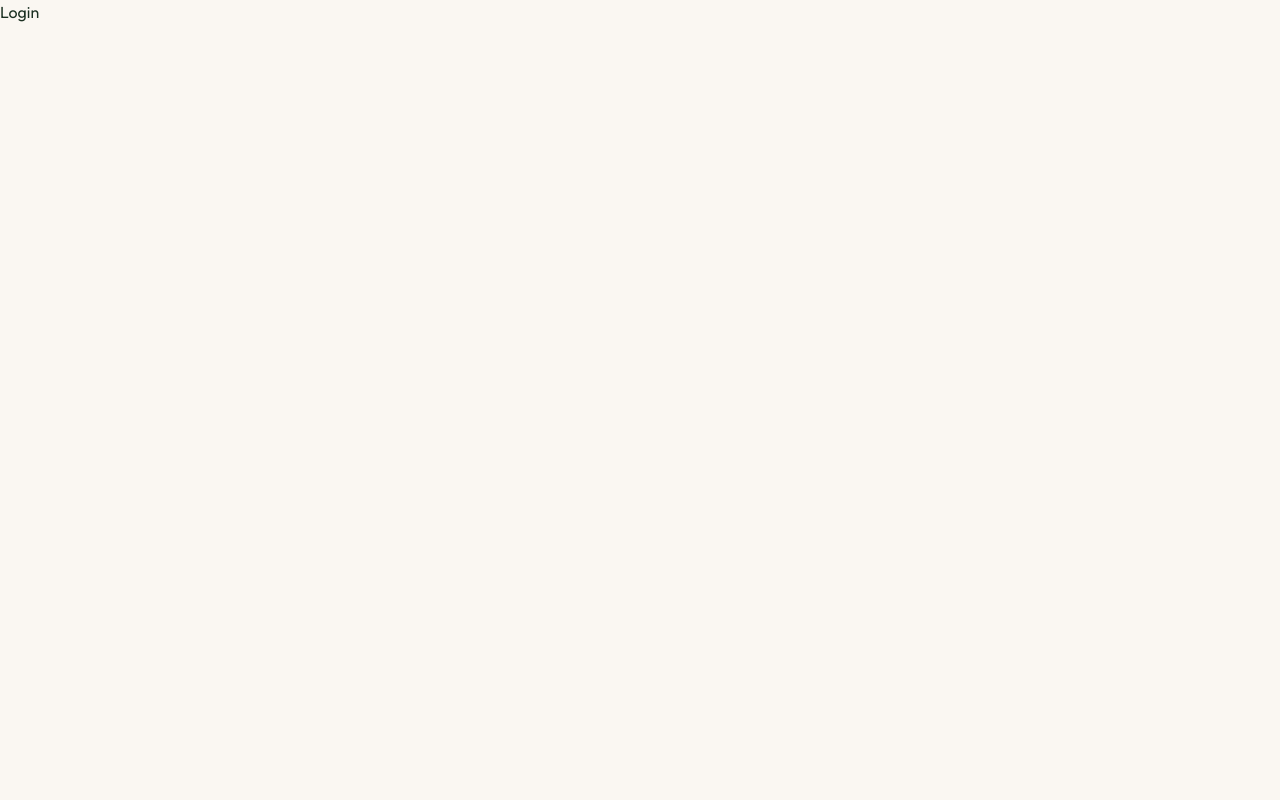
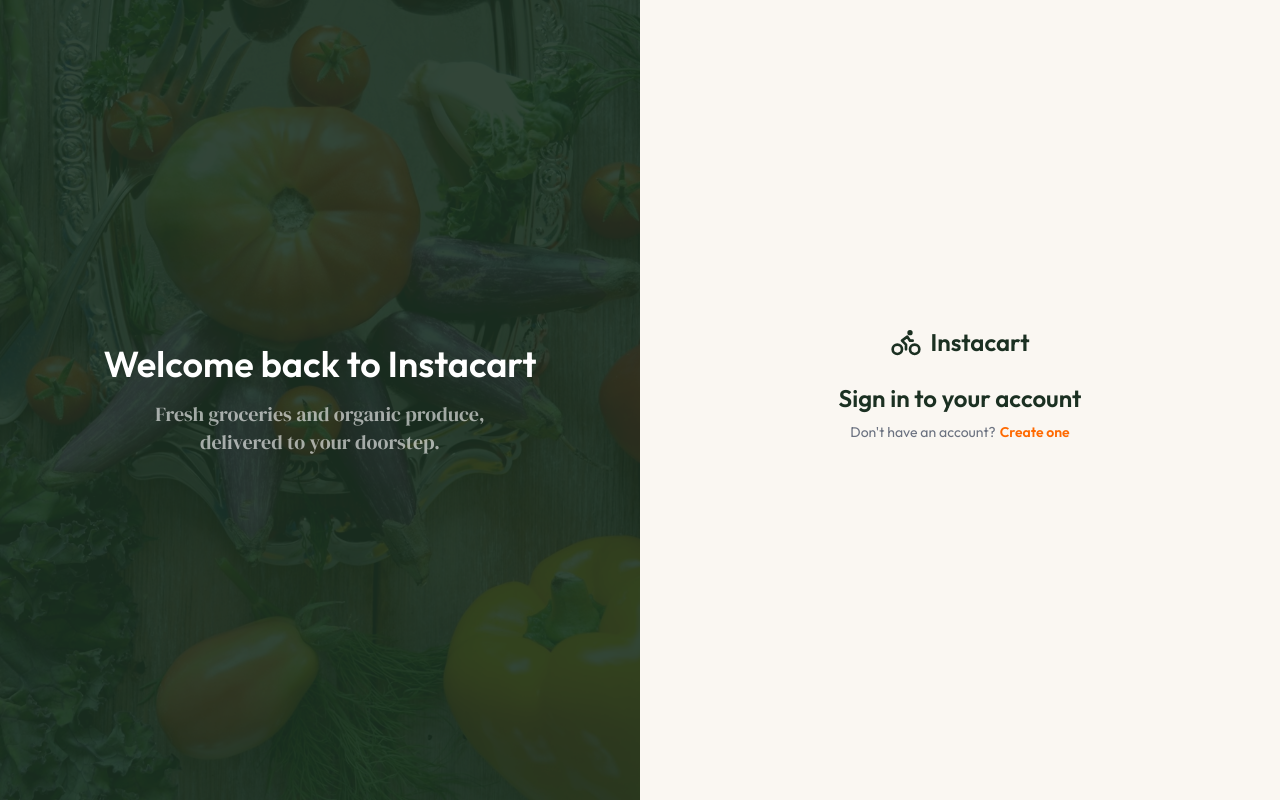
Before and after one commit to kashifashah1/InstaCart---Grocery-Delivery-PERN-stack-App, a React (Vite) app in the folder client/: page /login in a window 1280 px wide. Built offline with nearby package versions, Linux system fonts and the light colour scheme.

Commit message:
Work in progress in the login form

```diff
--- a/client/src/pages/Login.tsx
+++ b/client/src/pages/Login.tsx
@@ -1,8 +1,72 @@
+import { useState } from "react";
+import { heroSectionData } from "../assets/assets";
+import { Link } from "react-router-dom";
+import { BikeIcon } from "lucide-react";
 
 const Login = () => {
+  const [isLoginState, setIsLoginState] = useState(true);
+  const [name, setName] = useState("");
+  const [email, setEmail] = useState("");
+  const [password, setPassword] = useState("");
+  const [loading, setLoading] = useState(false);
+
+  const handleSubmit = async (e: React.SubmitEvent) => {
+    e.preventDefault();
+    setLoading(true);
+    setTimeout(() => (window.location.href = "/"), 1000);
+  };
+
   return (
-    <div>Login</div>
-  )
-}
+    <div className="min-h-screen flex">
+      {/* Left Side */}
 
-export default Login
+      <div className="hidden lg:flex lg:w-1/2 bg-app-green relative items-center justify-center">
+        <img
+          src={heroSectionData.hero_image}
+          alt=""
+          className="absolute inset-0 object-cover h-full bg-center opacity-10"
+        />
+
+        <div className="relative text-center px-12">
+          <h2 className="text-4xl font-semibold text-white mb-4">
+            Welcome back to Instacart
+          </h2>
+          <p className="text-white/60 font-serif text-xl max-w-sm mx-auto">
+            Fresh groceries and organic produce, delivered to your doorstep.
+          </p>
+        </div>
+      </div>
+
+      {/* Right Side */}
+      <div className="flex-1 flex-center px-4 py-12 bg-app-cream">
+        <div className="w-full max-w-md">
+
+          {/* form header message */}
+          <div className="text-center mb-8">
+
+            <Link to="/" className="inline-flex items-center gap-2 mb-6">
+              <BikeIcon className="size-8 text-app-screen"/>
+              <span className="text-2xl font-semibold text-app-green">Instacart</span>
+            </Link>
+
+            <h1 className="text-2xl font-semibold text-app-green mb-2">
+              {isLoginState?"Sign in to your account":"Sign up for an account"}
+            </h1>
+
+            <p className="text-sm text-app-text-light">
+              {isLoginState?"Don't have an account?":"Already have an account?"}
+              <button onClick={()=>{setIsLoginState(!isLoginState)}} className="text-orange-500 ml-1 font-semibold hover:text-orange-600 transition-colors" >
+                {isLoginState?"Create one":"Sign in"}
+              </button>
+            </p>
+          </div>
+
+
+          {/* Login/Register From */}
+        </div>
+      </div>
+    </div>
+  );
+};
+
+export default Login;
```
